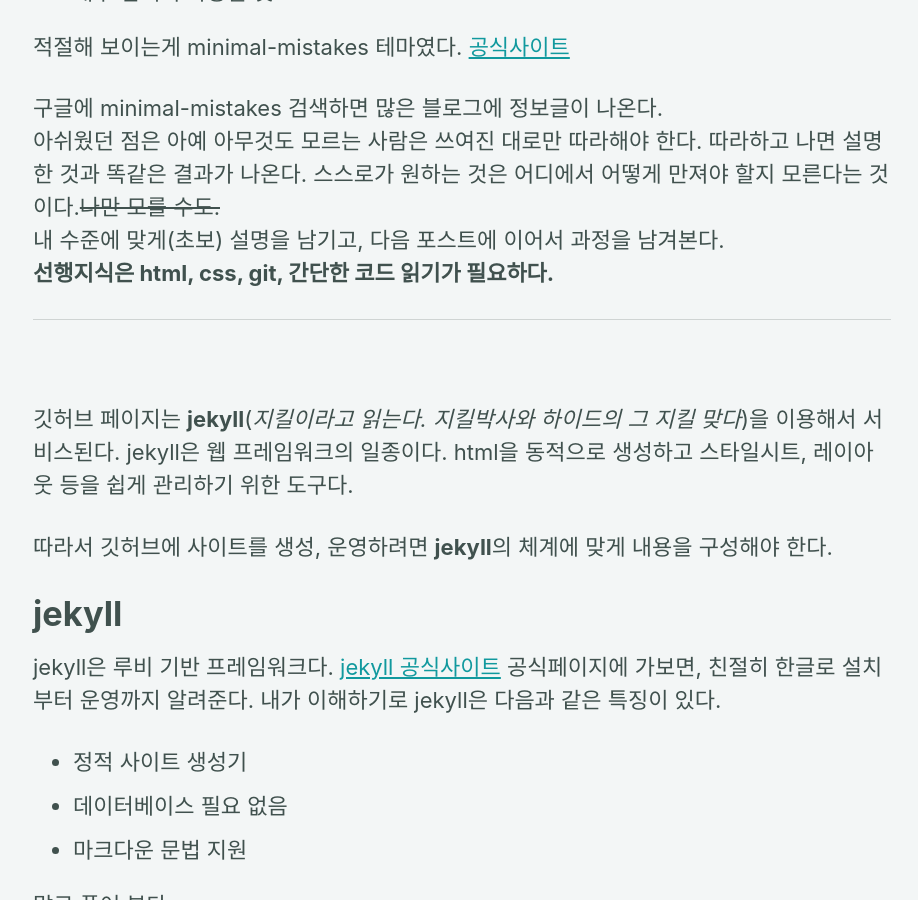
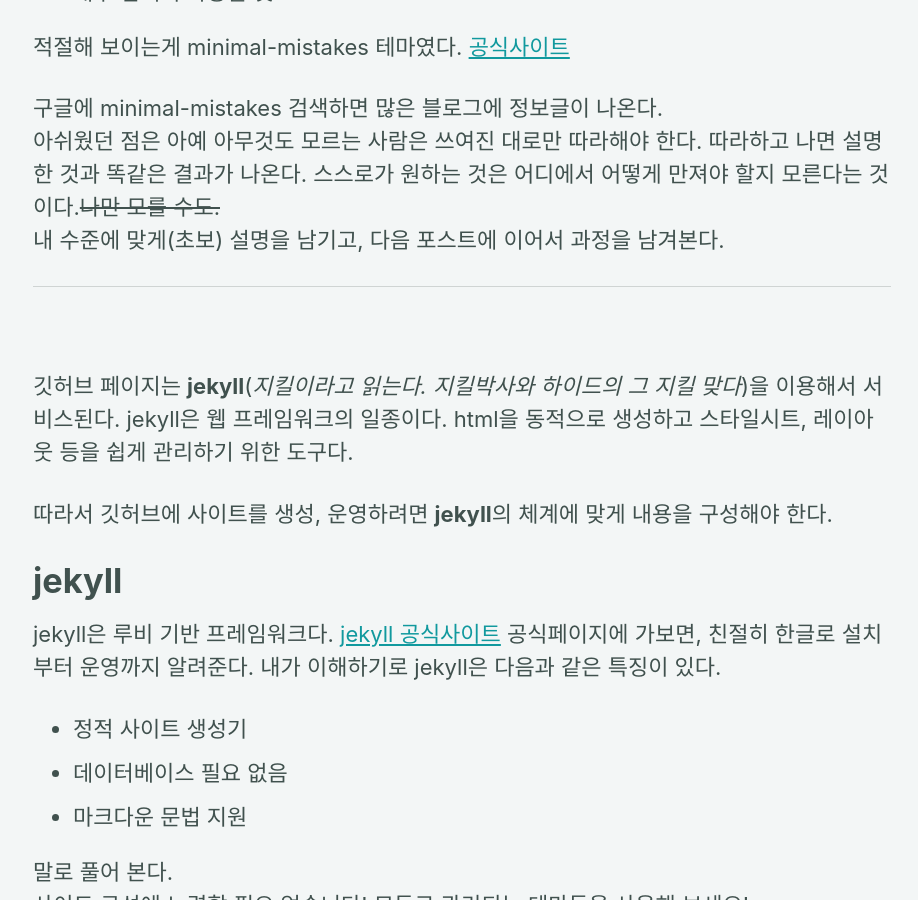
Before and after one commit to andole87/andole87.github.io, a Jekyll site: the page built from _posts/2019-03-07-makeblog-themeof-minimal-mistakes-1.md, in a window 1280 px wide and 900 px high, scrolled down 469 px. Shown: the whole window, without its empty margins (178-1096 px from the left). Built offline with Jekyll 4.4.1, drawn with Linux system fonts in a browser that asks for light colours; cached includes are drawn as plain includes; comment, search, counter and statistics services are not loaded.

Commit message:
edit blog

```diff
--- a/_posts/2019-03-07-makeblog-themeof-minimal-mistakes-1.md
+++ b/_posts/2019-03-07-makeblog-themeof-minimal-mistakes-1.md
@@ -20,7 +20,6 @@ comments: true
 구글에 minimal-mistakes 검색하면 많은 블로그에 정보글이 나온다.
 아쉬웠던 점은 아예 아무것도 모르는 사람은 쓰여진 대로만 따라해야 한다. 따라하고 나면 설명한 것과 똑같은 결과가 나온다. 스스로가 원하는 것은 어디에서 어떻게 만져야 할지 모른다는 것이다.~~나만 모를 수도.~~
 내 수준에 맞게(초보) 설명을 남기고, 다음 포스트에 이어서 과정을 남겨본다.
-**선행지식은 html, css, git, 간단한 코드 읽기가 필요하다.**
 
 --------
 <br>
```
